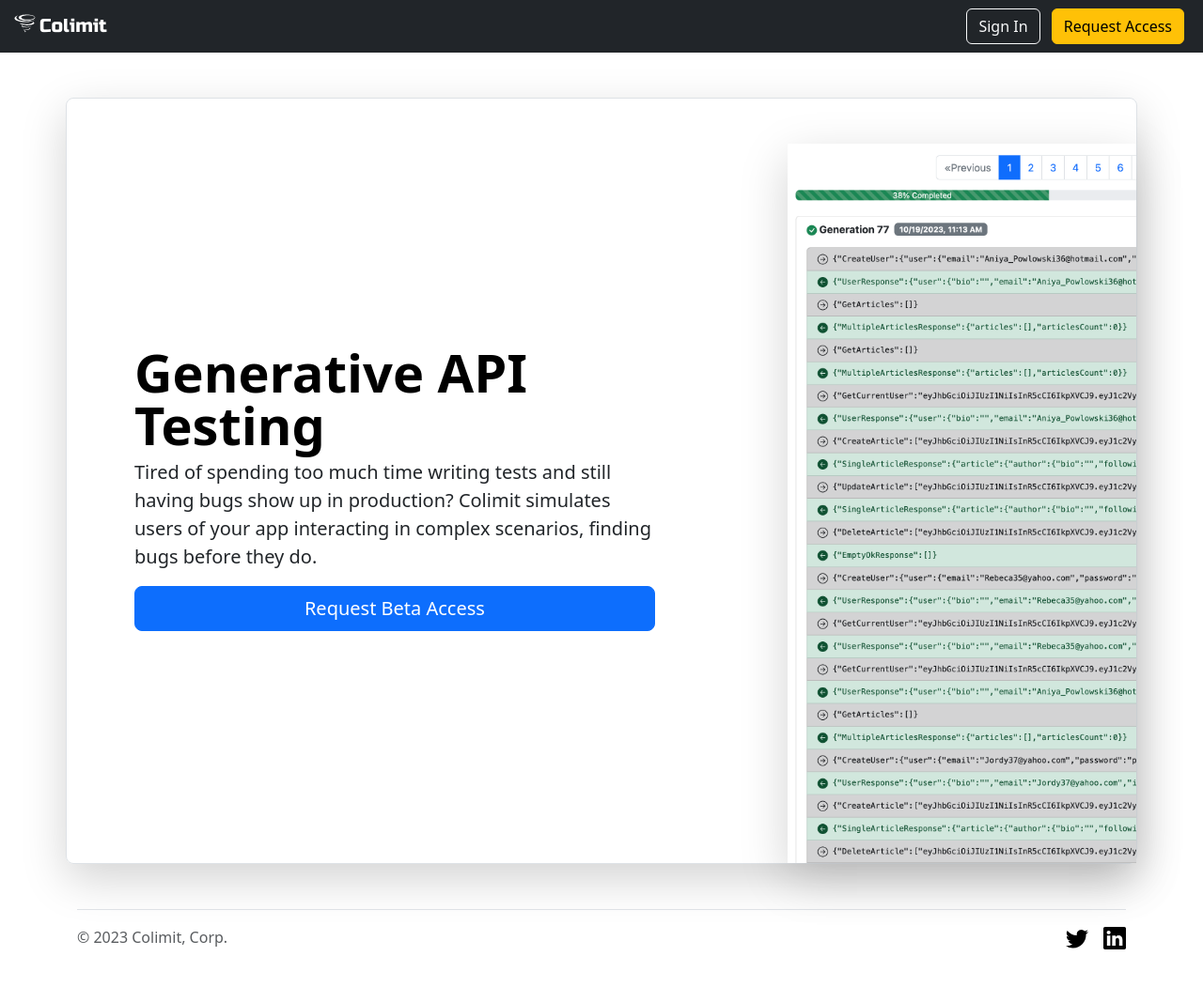
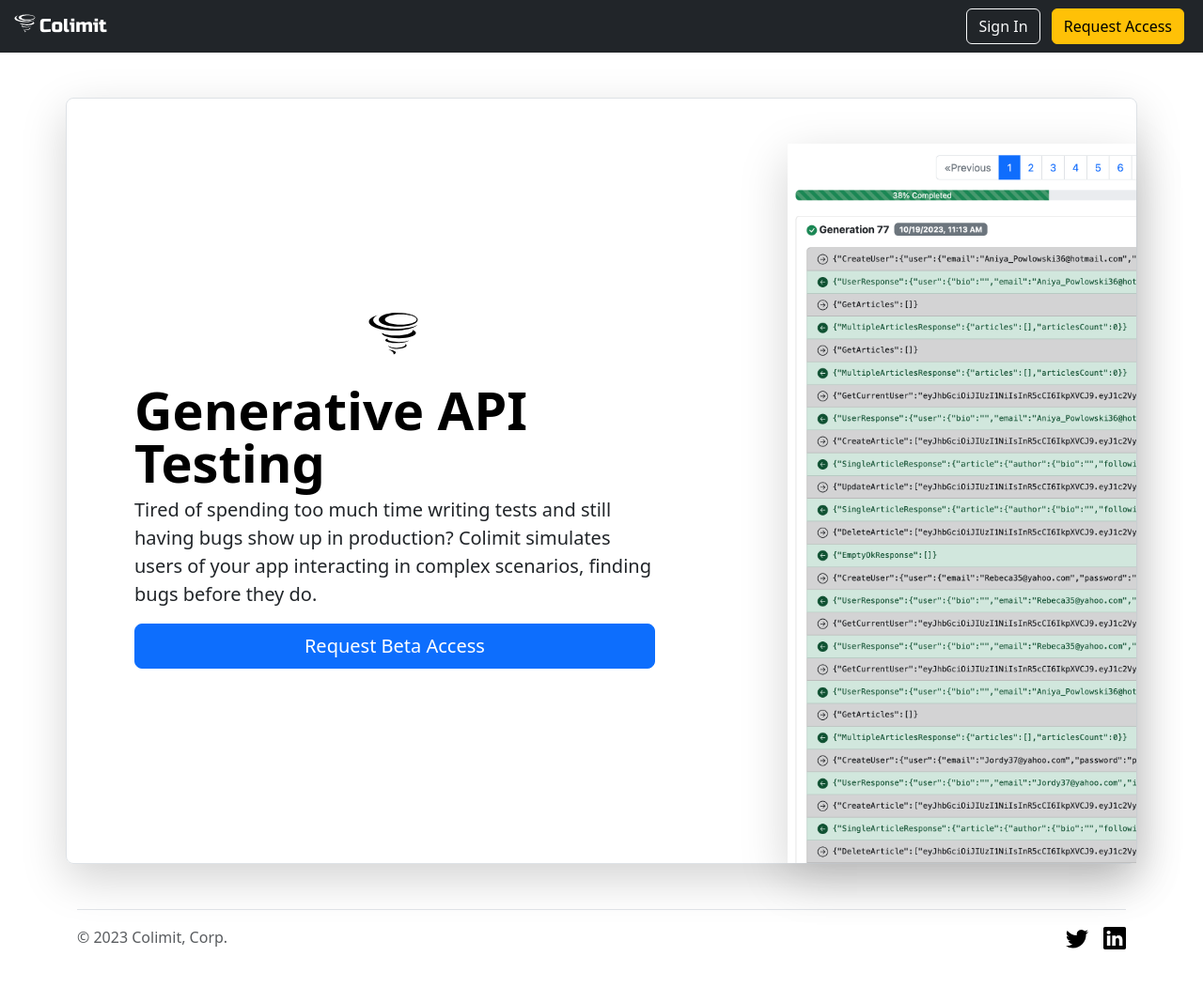
Before and after one commit to colimit-io/colimit-io.github.io, a Jekyll site: the page built from index.html, in a window 1280 px wide. Shown: the whole page at 94% size. Built offline with Jekyll 4.4.1, drawn with Linux system fonts in a browser that asks for light colours.

Commit message:
Nice light logo too

```diff
--- a/_layouts/default.html
+++ b/_layouts/default.html
@@ -21,7 +21,7 @@
   <header>
       <nav class="navbar navbar-expand navbar-dark bg-dark">
           <div class="container-fluid">
-              <a class="navbar-brand" href="/"><img src="images/colimit-logo-landscape.svg" alt="Logo" width="30" height="24" class="d-inline-block align-text-top"><span class="logo-text">Colimit</span></a>
+              <a class="navbar-brand" href="/"><img src="images/colimit-logo-light.svg" alt="Logo" width="30" height="24" class="d-inline-block align-text-top"><span class="logo-text">Colimit</span></a>
 
               <div class="col-md-3 text-end">
                 <button type="button" class="btn btn-outline-light me-2"><a class="nav-link" href="https://app.colimit.io">Sign In</a></button>
--- a/index.html
+++ b/index.html
@@ -5,6 +5,7 @@
 <div class="container my-5">
   <div class="row p-4 pb-0 pe-lg-0 pt-lg-5 align-items-center rounded-3 border shadow-lg">
       <div class="col-lg-7 p-3 p-lg-5 pt-lg-3">
+          <img class="d-block mx-auto mb-4" src="images/colimit-logo-dark.svg" alt="" width="72" height="57">
           <h1 class="display-4 fw-bold lh-1 text-body-emphasis">Generative API Testing</h1>
           <p class="lead">
             Tired of spending too much time writing tests and still having bugs show up in production?
```
Also changed, not shown: images/colimit-logo-dark.svg (added), images/colimit-logo-light.svg (renamed from images/colimit-logo-landscape.svg).
